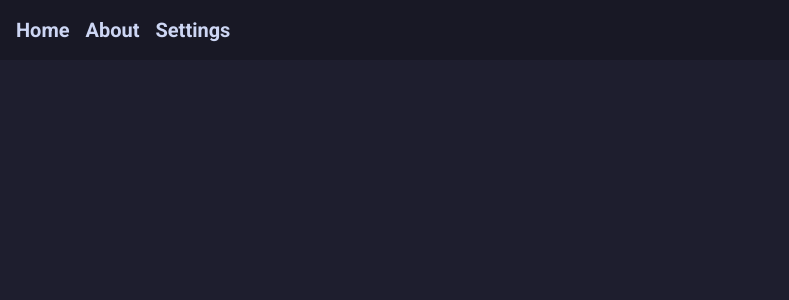
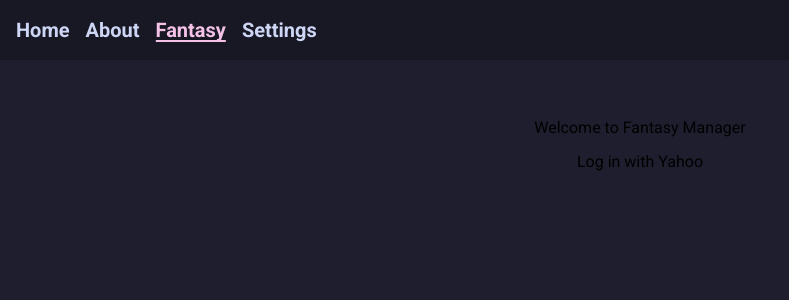
Before and after one commit to brandon-relentnet/testing-grounds, a React (Vite) app: page /fantasy in a window 1280 px wide. Before the commit this address had no page. Shown: the top 300 px of the page, without its empty margins (0-789 px from the left). Built offline with nearby package versions, Linux system fonts and the light colour scheme.

Commit message:
creating yahoo login

```diff
--- a/src/App.jsx
+++ b/src/App.jsx
@@ -8,6 +8,7 @@ import Settings from './pages/Settings';
 import Accent from './features/accent/Accent';
 import FontFamily from './features/font-family/FontFamily';
 import NavBar from './components/NavBar';
+import Fantasy from './pages/Fantasy'
 
 function App() {
   return (
@@ -21,6 +22,7 @@ function App() {
       <Routes>
         <Route path="/" element={<Home />} />
         <Route path="/about" element={<About />} />
+        <Route path="/fantasy" element={<Fantasy />} />
         <Route path="/settings" element={<Settings />} />
       </Routes>
     </Router>
--- a/src/components/NavBar.jsx
+++ b/src/components/NavBar.jsx
@@ -8,6 +8,7 @@ function NavBar() {
             {[
                 { to: "/", label: "Home" },
                 { to: "/about", label: "About" },
+                { to: "/fantasy", label: "Fantasy" },
                 { to: "/settings", label: "Settings" },
             ].map((link) => {
                 const isActive = location.pathname === link.to;
--- /dev/null
+++ b/src/features/yahoo/LoginButton.jsx
@@ -0,0 +1,16 @@
+// LoginButton.js
+import React from 'react';
+
+const LoginButton = () => {
+    const handleLogin = () => {
+        window.location.href = 'https://fantasy.fleetingfascinations.com/auth/yahoo';
+    };
+
+    return (
+        <button onClick={handleLogin} style={{ padding: '10px', fontSize: '16px' }}>
+            Log in with Yahoo
+        </button>
+    );
+};
+
+export default LoginButton;
--- /dev/null
+++ b/src/pages/Fantasy.jsx
@@ -0,0 +1,19 @@
+// src/pages/About.jsx
+import React from 'react';
+import LoginButton from '../features/yahoo/LoginButton';
+
+function About() {
+    return (
+        <div class="container mx-auto p-4">
+            <div class="flex justify-center pt-10 items-start h-screen">
+                <div class="text-center">
+                    <h1>Welcome to Fantasy Manager</h1>
+                    <LoginButton />
+                </div>
+            </div>
+        </div>
+
+    );
+}
+
+export default About;
```
Also changed, not shown: 3 other files (tests, documents, lock files or other folders).
